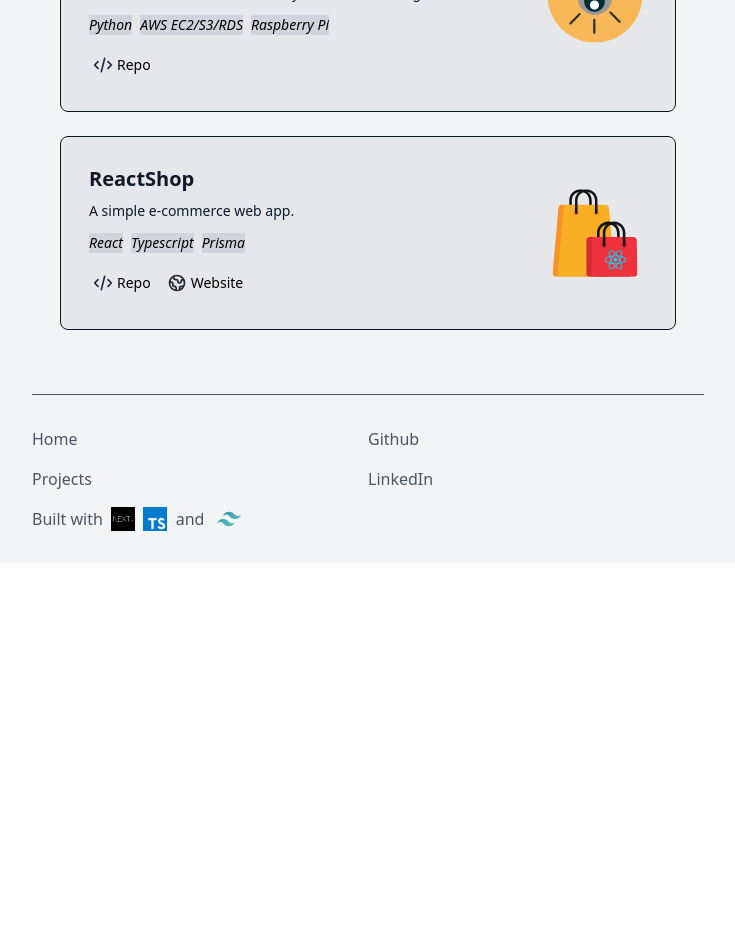
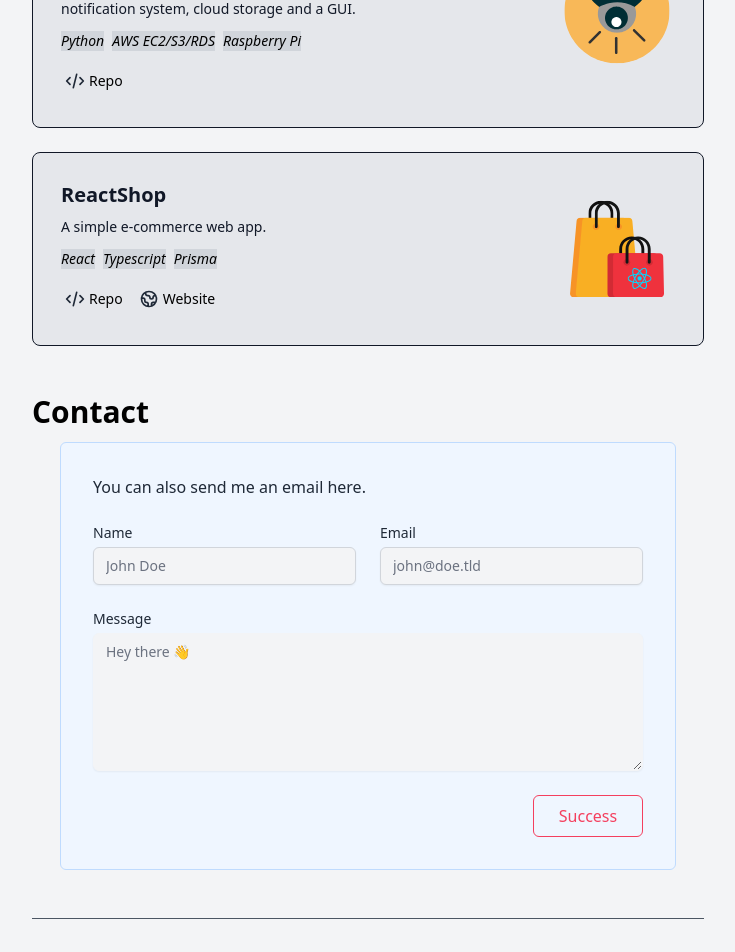
Before and after one commit to robertrenzorudio/robertrenzo.rudio.dev, a Next.js app: page / in a window 1280 px wide. Shown: the part 720-1672 px from the top of the page, without its empty margins (272-1007 px from the left). Before the commit the page ends 1283 px from the top, so only its background shows below. Built offline with nearby package versions, Linux system fonts and the light colour scheme.

Commit message:
Add Contact component

```diff
--- /dev/null
+++ b/components/Contact.tsx
@@ -0,0 +1,67 @@
+import { Form, Formik } from 'formik';
+import React from 'react';
+import Input from './Input';
+import TextArea from './TextArea';
+
+interface Props {}
+
+const Contact = (props: Props) => {
+  return (
+    <div className="flex flex-col max-w-2xl 2xl:max-w-4xl mx-auto w-full md:px-0 space-y-3 p-4 px-8">
+      <h1 className="text-3xl font-extrabold">Contact</h1>
+      <Formik
+        initialValues={{
+          name: '',
+          email: '',
+          message: '',
+        }}
+        onSubmit={async (values) => {
+          await new Promise((r) => setTimeout(r, 500));
+          alert(JSON.stringify(values, null, 2));
+        }}
+      >
+        <Form className="flex flex-col w-11/12 self-center bg-blue-50 dark:bg-nightowl-200 p-8 border rounded-md border-blue-200 space-y-6">
+          <h2 className="text-md font-medium text-gray-800 dark:text-gray-200 ">
+            You can also send me an email here.
+          </h2>
+          <div className="grid grid-cols-6 gap-6">
+            <div className="col-span-6 md:col-span-3">
+              <Input
+                id="name"
+                label="Name"
+                name="name"
+                type="text"
+                placeholder="John Doe"
+              />
+            </div>
+
+            <div className="col-span-6 md:col-span-3">
+              <Input
+                id="email"
+                label="Email"
+                name="email"
+                type="email"
+                placeholder="john@doe.tld"
+              />
+            </div>
+
+            <div className="col-span-6">
+              <TextArea
+                id="message"
+                label="Message"
+                name="message"
+                rows={6}
+                placeholder="Hey there 👋"
+              />
+            </div>
+          </div>
+          <button className="p-2 bg-transparent border border-rose-500 text-rose-500 text-md rounded-md hover:bg-rose-500/20 w-1/5 self-end">
+            Success
+          </button>
+        </Form>
+      </Formik>
+    </div>
+  );
+};
+
+export default Contact;
--- a/components/Container.tsx
+++ b/components/Container.tsx
@@ -18,7 +18,7 @@ const Container: React.FC<Props> = ({ children, meta: cMeta }) => {
   };
 
   return (
-    <div className="bg-gray-100 dark:bg-nightowl selection:bg-teal-250 dark:selection:bg-rose-500">
+    <div className="bg-gray-100 dark:bg-nightowl-100 selection:bg-teal-250 dark:selection:bg-rose-500">
       <Head>
         <title>{meta.title}</title>
         <link rel="icon" href="/favicon.png" />
--- /dev/null
+++ b/components/Input.tsx
@@ -0,0 +1,30 @@
+import React, { InputHTMLAttributes } from 'react';
+import { useField } from 'formik';
+
+type Props = InputHTMLAttributes<HTMLInputElement> & {
+  label: string;
+  name: string;
+  type: string;
+};
+
+const Input = ({ label, ...props }: Props) => {
+  const [field] = useField(props);
+
+  return (
+    <>
+      <label
+        className="block text-sm font-medium text-gray-800 dark:text-gray-100"
+        htmlFor={props.id || props.name}
+      >
+        {label}
+      </label>
+      <input
+        className="shadow-sm focus:ring-rose-500 focus:border-rose-500 mt-1 block w-full sm:text-sm border border-gray-300 rounded-md bg-gray-100 dark:bg-nightowl-100"
+        {...field}
+        {...props}
+      />
+    </>
+  );
+};
+
+export default Input;
--- a/components/Intro.tsx
+++ b/components/Intro.tsx
@@ -4,7 +4,7 @@ interface Props {}
 
 const Intro = (props: Props) => {
   return (
-    <div className="flex justify-between max-w-2xl mx-auto px-8 md:px-0 2xl:max-w-4xl">
+    <div className="flex justify-between max-w-2xl mx-auto px-8 md:px-0 2xl:max-w-4xl pt-4">
       <div className="w-4/5 space-y-6">
         <h1 className="text-3xl font-medium text-gray-800 dark:text-gray-100">
           Hey there 👋 <br />
--- a/components/ProjectCard.tsx
+++ b/components/ProjectCard.tsx
@@ -42,7 +42,7 @@ const ProjectCard = ({
   techStack,
 }: ProjectCardProps) => {
   return (
-    <div className="flex flex-row bg-gray-200 dark:bg-gray-900 p-6 border border-gray-900 dark:border-gray-100 rounded-lg w-full md:w-11/12 mx-auto space-x-1">
+    <div className="flex flex-row bg-gray-200 dark:bg-gray-900 p-6 border border-gray-900 dark:border-gray-100 rounded-lg w-full  mx-auto space-x-1">
       <div
         className={`flex flex-col justify-between overflow-hidden w-full ${
           imgSrc ? 'md:w-4/5' : ''
--- /dev/null
+++ b/components/TextArea.tsx
@@ -0,0 +1,29 @@
+import React, { TextareaHTMLAttributes } from 'react';
+import { useField } from 'formik';
+
+type Props = TextareaHTMLAttributes<HTMLTextAreaElement> & {
+  label: string;
+  name: string;
+};
+
+const TextArea = ({ label, ...props }: Props) => {
+  const [field] = useField(props);
+
+  return (
+    <>
+      <label
+        className="block text-sm font-medium text-gray-800 dark:text-gray-100"
+        htmlFor={props.id || props.name}
+      >
+        {label}
+      </label>
+      <textarea
+        className="shadow-sm focus:ring-rose-500 focus:border-rose-500 mt-1 block w-full sm:text-sm border border-gray-100 rounded-md bg-gray-100 dark:bg-nightowl-100"
+        {...field}
+        {...props}
+      />
+    </>
+  );
+};
+
+export default TextArea;
--- a/package.json
+++ b/package.json
@@ -9,7 +9,9 @@
   },
   "dependencies": {
     "@heroicons/react": "^1.0.5",
+    "@tailwindcss/forms": "^0.4.0",
     "classnames": "^2.3.1",
+    "formik": "^2.2.9",
     "next": "12.0.7",
     "next-themes": "^0.0.15",
     "react": "17.0.2",
--- a/pages/index.tsx
+++ b/pages/index.tsx
@@ -1,4 +1,5 @@
 import type { NextPage } from 'next';
+import Contact from '../components/Contact';
 import Container from '../components/Container';
 import FeatuedProjects from '../components/FeatuedProjects';
 import Intro from '../components/Intro';
@@ -8,6 +9,7 @@ const Home: NextPage = () => {
     <Container>
       <Intro />
       <FeatuedProjects />
+      <Contact />
     </Container>
   );
 };
--- a/tailwind.config.js
+++ b/tailwind.config.js
@@ -12,12 +12,12 @@ module.exports = {
     },
     extend: {
       colors: {
-        nightowl: '#0a1929',
+        nightowl: { 100: '#0a192f', 200: '#0d1928' },
         teal: {
-          250: '#79ffe1',
+          250: '#64ffda',
         },
       },
     },
   },
-  plugins: [],
+  plugins: [require('@tailwindcss/forms')],
 };
```
Also changed, not shown: 1 other file (tests, documents, lock files or other folders).
